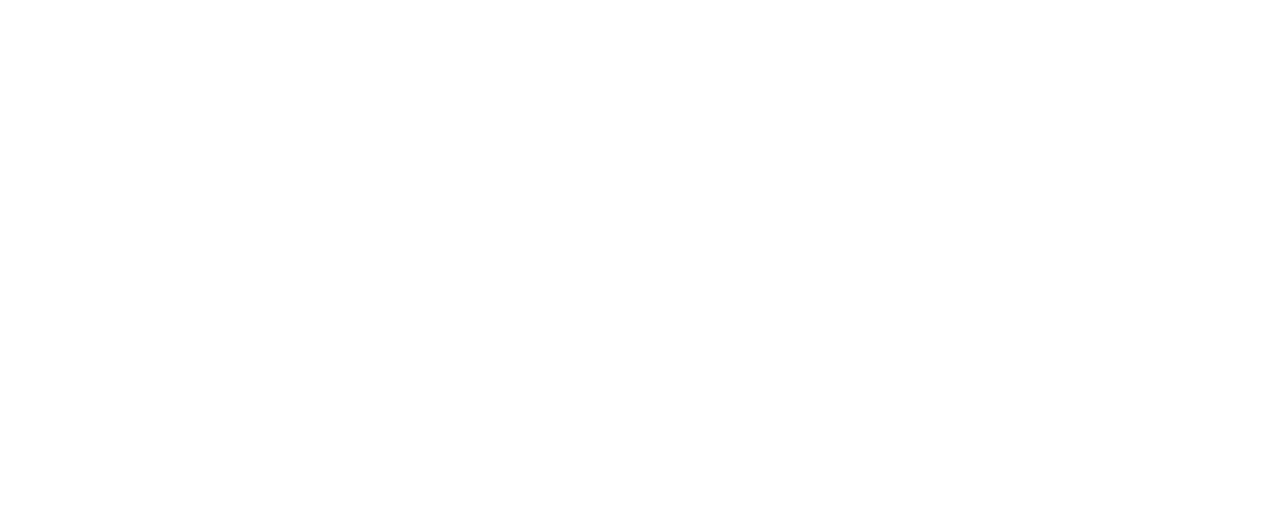
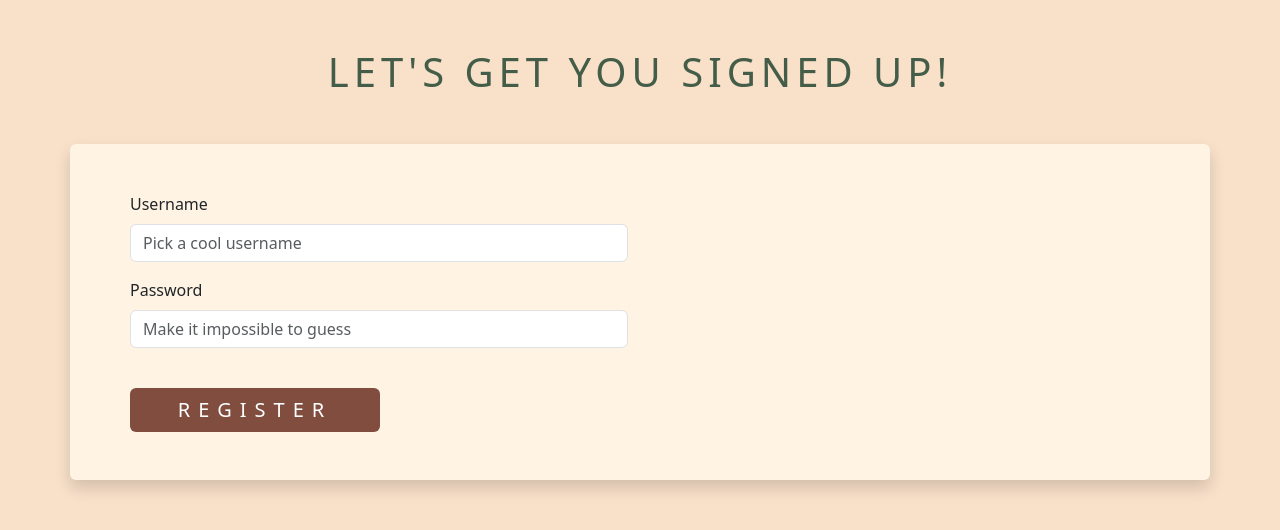
Before and after one commit to kamnyl/js3, a plain HTML site: page index.html in a window 1280 px wide. Drawn offline with nearby package versions, Linux system fonts and the light colour scheme.

Commit message:
Add HTML template and styling from previous project

```diff
--- a/index.html
+++ b/index.html
@@ -3,9 +3,44 @@
 <head>
     <meta charset="UTF-8">
     <meta name="viewport" content="width=device-width, initial-scale=1.0">
+    <link rel="stylesheet" href="https://cdnjs.cloudflare.com/ajax/libs/animate.css/4.1.1/animate.min.css"/>
+    <link href="https://cdn.jsdelivr.net/npm/bootstrap@5.3.3/dist/css/bootstrap.min.css" rel="stylesheet" integrity="sha384-QWTKZyjpPEjISv5WaRU9OFeRpok6YctnYmDr5pNlyT2bRjXh0JMhjY6hW+ALEwIH" crossorigin="anonymous">
+    <script src="https://cdn.jsdelivr.net/npm/bootstrap@5.3.3/dist/js/bootstrap.bundle.min.js" integrity="sha384-YvpcrYf0tY3lHB60NNkmXc5s9fDVZLESaAA55NDzOxhy9GkcIdslK1eN7N6jIeHz" crossorigin="anonymous" defer></script>
+    <script src="/js/myScript.js" defer></script>
+    <link rel="stylesheet" href="styles/styles.css">
     <title>Sign up</title>
 </head>
 <body>
 
+    <main class="container mt-5 mb-5">
+        <h1 class="animate__animated animate__backInLeft mb-5 text-center text-uppercase">Let's Get You Signed Up!</h1>
+    <div class="row justify-content-center p-5 shadow rounded">
+        <div class="col-md-6">
+
+            <form id="registration-form">
+                <div class="mb-3">
+                  <label for="username" class="form-label">Username</label>
+                  <input type="text" class="form-control" id="username" placeholder="Pick a cool username">
+                </div>
+
+                <div class="mb-3">
+                  <label for="password" class="form-label">Password</label>
+                  <input type="password" class="form-control" id="password" placeholder="Make it impossible to guess">
+                </div>
+
+                <button type="button" class="btn btn-custom mt-4 text-uppercase" onclick="validateForm()">Register</button>
+              </form>
+
+
+        </div>
+
+        <div class="col-md-6 p-5 text-center">
+            <p class="lead text-danger" id="error-message"></p>
+            <h3 class="text-success" id="confirmation-message"></h3>
+        </div>
+    </div>
+
+</main>
+
 </body>
 </html>
--- /dev/null
+++ b/styles/styles.css
@@ -0,0 +1,26 @@
+body {
+    background-color:  #F8E0C9;
+}
+
+.row {
+    background-color:  #FFF4E4;
+}
+
+.btn-custom {
+    background-color:  #804d3f;
+    color: #ffffff;
+    min-width: 250px;
+    font-size: 20px;
+    letter-spacing: 8px;
+}
+
+.btn-custom:hover {
+    background-color:  #996657;
+    color: #ffffff;
+}
+
+
+h1 {
+    color: #445D48;
+    letter-spacing: 5px;
+}
```
Also changed, not shown: js/myScript.js (added).
